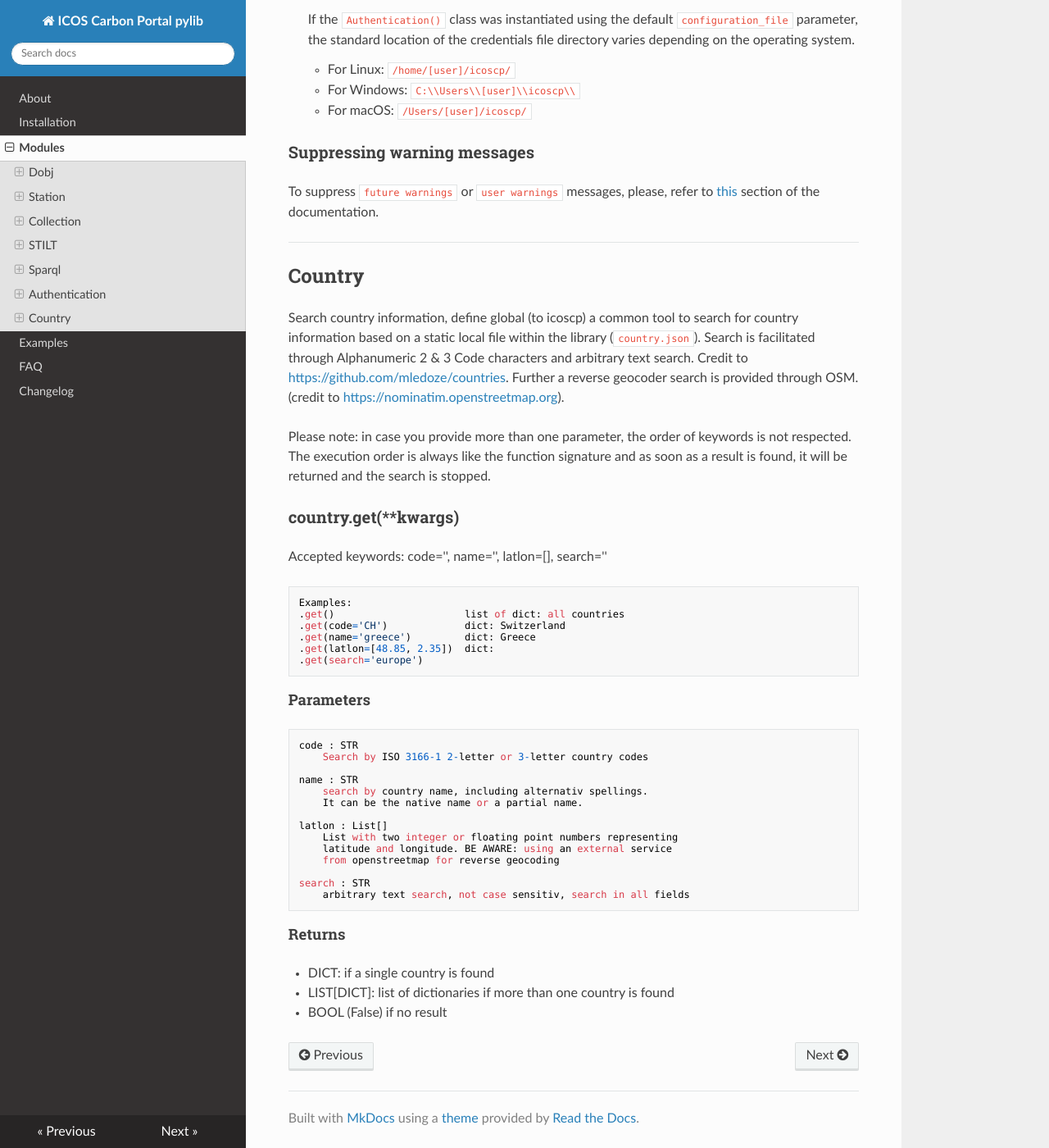
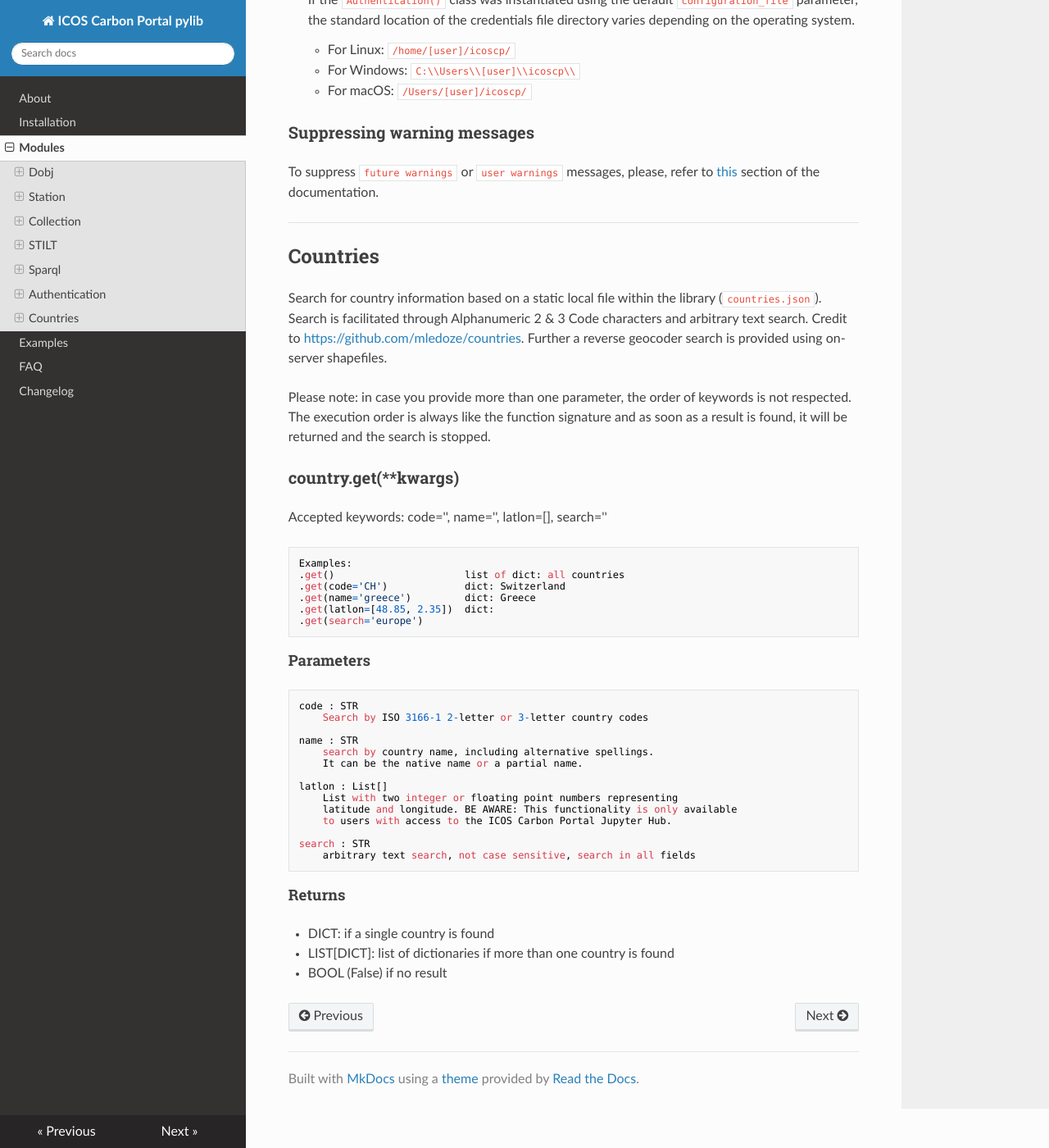
Before and after one commit to ICOS-Carbon-Portal/pylib, an MkDocs documentation site: the page built from docs/modules.md, in a window 1280 px wide and 1400 px high, scrolled down 30473 px. Shown: the whole window at 82% size. Built offline with MkDocs 1.6.1, drawn with Linux system fonts in a browser that asks for light colours; nearby versions of some CDN libraries; some of the changed text lies outside the part shown.

Commit message:
166 update documentation files v_0.1
- Update changelog text and module documentation for release 0.1.20

```diff
--- a/docs/modules.md
+++ b/docs/modules.md
@@ -856,10 +856,10 @@
 
 ## Authentication
 To ensure users' **licence** acceptance, when **accessing data objects**
-through the icoscp python library, the `cpauth` module is introduced. The
-module will be available from icoscp version 0.1.18 and onwards. Starting with
-the next release (0.1.19) users MUST have ICOS Carbon Portal login credentials
-to access ICOS data.
+through the icoscp python library, the `cpauth` module is introduced. Users
+MUST have
+[ICOS Carbon Portal login credentials](https://cpauth.icos-cp.eu/login/) to
+access ICOS data.
 
 ### Overview
 In order to fetch data, users make their requests to data objects and must
@@ -1234,13 +1234,12 @@
 
 <hr>
 
-## Country
-Search country information, define global (to icoscp) a common tool to search for country
-information based on a static local file within the library (`country.json`). Search is
-facilitated through Alphanumeric 2 & 3 Code characters and arbitrary text search. Credit to
-[https://github.com/mledoze/countries](https://github.com/mledoze/countries). Further a reverse
-geocoder search is provided through OSM. (credit to
-[https://nominatim.openstreetmap.org](https://nominatim.openstreetmap.org)).
+## Countries
+Search for country information based on a static local file within the
+library (`countries.json`). Search is facilitated through Alphanumeric
+2 & 3 Code characters and arbitrary text search. Credit to
+[https://github.com/mledoze/countries](https://github.com/mledoze/countries).
+Further a reverse geocoder search is provided using on-server shapefiles.
 
 Please note: in case you provide more than one parameter, the order of keywords is not
 respected. The execution order is always like the function signature and as soon as a result is
@@ -1262,16 +1261,16 @@
         Search by ISO 3166-1 2-letter or 3-letter country codes
 
     name : STR
-        search by country name, including alternativ spellings.
+        search by country name, including alternative spellings.
         It can be the native name or a partial name.
 
     latlon : List[]
         List with two integer or floating point numbers representing
-        latitude and longitude. BE AWARE: using an external service
-        from openstreetmap for reverse geocoding
+        latitude and longitude. BE AWARE: This functionality is only available
+		to users with access to the ICOS Carbon Portal Jupyter Hub.
 
     search : STR
-        arbitrary text search, not case sensitiv, search in all fields
+        arbitrary text search, not case sensitive, search in all fields
 
 #### Returns
 
```
Also changed, not shown: docs/changelog.md (+13 -0 lines).
